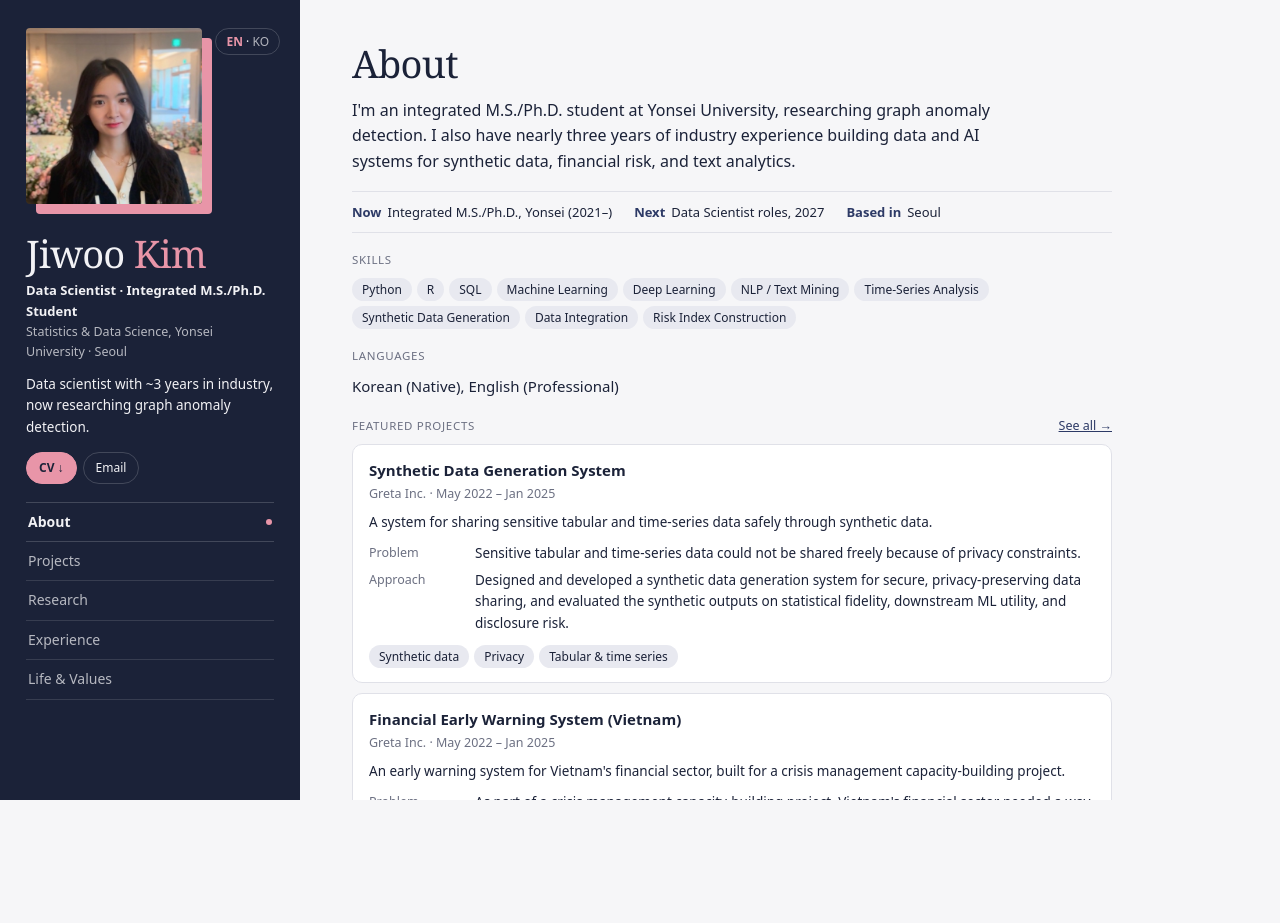
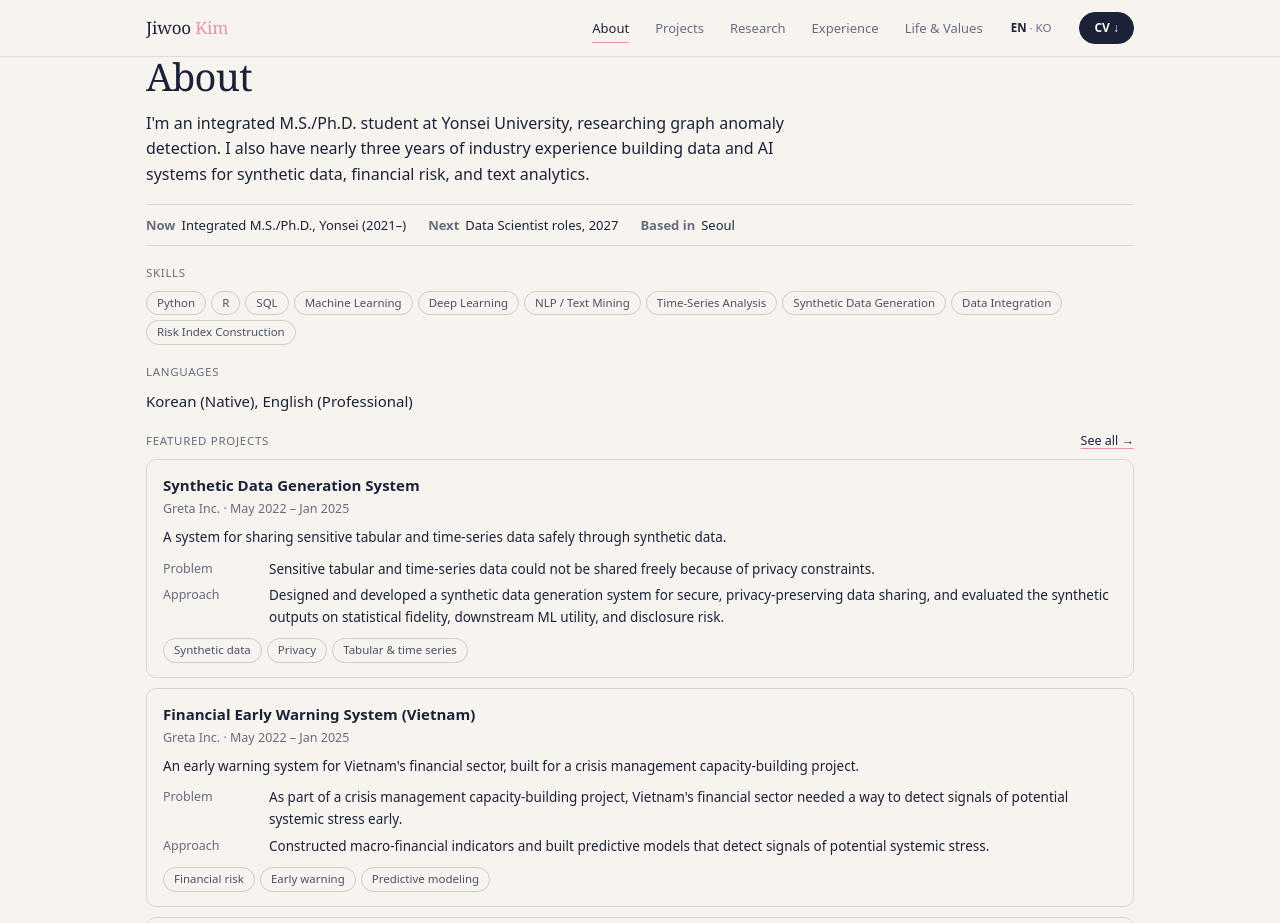
Before and after one commit to DiuDiuus/DiuDiuus.github.io, an Astro site: page / in a window 1280 px wide. Shown: the top 923 px of the page. Before the commit the page ends 800 px from the top, so only its background shows below. Built offline with nearby package versions, Linux system fonts and the light colour scheme; Astro itself is replaced by a stand-in of ours; a web font is replaced by a local one.

Commit message:
feat: sticky top bar and footer replace the sidebar; paper palette
Co-Authored-By: Claude Opus 5.5 <noreply@anthropic.com>

```diff
--- a/src/components/MobileHeader.astro
+++ /dev/null
@@ -1,32 +0,0 @@
----
-import type { CollectionEntry } from 'astro:content';
-import { pick, type Lang, type Tab } from '../i18n/utils';
-import { encodeEmail } from '../lib/email';
-import EmailLink from './EmailLink.astro';
-import LangToggle from './LangToggle.astro';
-import Nav from './Nav.astro';
-
-interface Props {
-  lang: Lang;
-  tab: Tab;
-  profile: CollectionEntry<'profile'>['data'];
-  hasBeyond: boolean;
-}
-const { lang, tab, profile, hasBeyond } = Astro.props;
----
-
-<header class="mobile-header">
-  <div class="mh-top">
-    <img class="mh-photo" src="/images/profile.jpg" width="56" height="56" alt="" />
-    <div class="mh-id">
-      <p class="name">Jiwoo <span class="name-accent">Kim</span></p>
-      <p class="title">{pick(profile.title, lang)}</p>
-    </div>
-    <LangToggle lang={lang} tab={tab} />
-  </div>
-  <div class="buttons">
-    <a class="btn btn-cv" href="/cv/Jiwoo_Kim_CV.pdf" target="_blank" rel="noopener">CV ↓</a>
-    <EmailLink code={encodeEmail(profile.email)} lang={lang} />
-  </div>
-  <Nav lang={lang} tab={tab} hasBeyond={hasBeyond} />
-</header>
--- a/src/components/Sidebar.astro
+++ /dev/null
@@ -1,35 +0,0 @@
----
-import type { CollectionEntry } from 'astro:content';
-import { pick, type Lang, type Tab } from '../i18n/utils';
-import { encodeEmail } from '../lib/email';
-import EmailLink from './EmailLink.astro';
-import LangToggle from './LangToggle.astro';
-import Nav from './Nav.astro';
-
-interface Props {
-  lang: Lang;
-  tab: Tab;
-  profile: CollectionEntry<'profile'>['data'];
-  hasBeyond: boolean;
-}
-const { lang, tab, profile, hasBeyond } = Astro.props;
-const { github, linkedin, scholar } = profile.links;
----
-
-<aside class="sidebar">
-  <LangToggle lang={lang} tab={tab} />
-  <img class="photo" src="/images/profile.jpg" width="176" height="176" alt={pick(profile.name, lang)} />
-  {lang === 'ko' && <p class="name-ko">{pick(profile.name, 'ko')}</p>}
-  <p class="name">Jiwoo <span class="name-accent">Kim</span></p>
-  <p class="title">{pick(profile.title, lang)}</p>
-  <p class="affiliation">{pick(profile.affiliation, lang)}</p>
-  <p class="tagline">{pick(profile.tagline, lang)}</p>
-  <div class="buttons">
-    <a class="btn btn-cv" href="/cv/Jiwoo_Kim_CV.pdf" target="_blank" rel="noopener">CV ↓</a>
-    <EmailLink code={encodeEmail(profile.email)} lang={lang} />
-    {github && <a class="btn" href={github} rel="me noopener" target="_blank">GitHub</a>}
-    {linkedin && <a class="btn" href={linkedin} rel="me noopener" target="_blank">LinkedIn</a>}
-    {scholar && <a class="btn" href={scholar} rel="noopener" target="_blank">Scholar</a>}
-  </div>
-  <Nav lang={lang} tab={tab} hasBeyond={hasBeyond} />
-</aside>
--- /dev/null
+++ b/src/components/SiteFooter.astro
@@ -0,0 +1,24 @@
+---
+import type { CollectionEntry } from 'astro:content';
+import type { Lang } from '../i18n/utils';
+import { encodeEmail } from '../lib/email';
+import EmailLink from './EmailLink.astro';
+
+interface Props {
+  lang: Lang;
+  profile: CollectionEntry<'profile'>['data'];
+}
+const { lang, profile } = Astro.props;
+const { github, linkedin, scholar } = profile.links;
+---
+
+<footer class="site-footer">
+  <div class="foot-inner">
+    <EmailLink code={encodeEmail(profile.email)} lang={lang} />
+    <a class="btn" href="/cv/Jiwoo_Kim_CV.pdf" target="_blank" rel="noopener">CV ↓</a>
+    {github && <a class="btn" href={github} rel="me noopener" target="_blank">GitHub</a>}
+    {linkedin && <a class="btn" href={linkedin} rel="me noopener" target="_blank">LinkedIn</a>}
+    {scholar && <a class="btn" href={scholar} rel="noopener" target="_blank">Scholar</a>}
+    <span class="copy">© Jiwoo Kim</span>
+  </div>
+</footer>
--- /dev/null
+++ b/src/components/SiteHeader.astro
@@ -0,0 +1,21 @@
+---
+import { tabPath, type Lang, type Tab } from '../i18n/utils';
+import LangToggle from './LangToggle.astro';
+import Nav from './Nav.astro';
+
+interface Props {
+  lang: Lang;
+  tab: Tab;
+  hasBeyond: boolean;
+}
+const { lang, tab, hasBeyond } = Astro.props;
+---
+
+<header class="site-header">
+  <div class="bar">
+    <a class="logo" href={tabPath('about', lang)}>Jiwoo <span class="name-accent">Kim</span></a>
+    <Nav lang={lang} tab={tab} hasBeyond={hasBeyond} />
+    <LangToggle lang={lang} tab={tab} />
+    <a class="btn btn-cv" href="/cv/Jiwoo_Kim_CV.pdf" target="_blank" rel="noopener">CV ↓</a>
+  </div>
+</header>
--- a/src/layouts/SiteLayout.astro
+++ b/src/layouts/SiteLayout.astro
@@ -7,8 +7,8 @@ import 'pretendard/dist/web/variable/pretendardvariable-dynamic-subset.css';
 import '../styles/global.css';
 
 import { getCollection, getEntry } from 'astro:content';
-import MobileHeader from '../components/MobileHeader.astro';
-import Sidebar from '../components/Sidebar.astro';
+import SiteFooter from '../components/SiteFooter.astro';
+import SiteHeader from '../components/SiteHeader.astro';
 import { pick, tabPath, type Lang, type Tab } from '../i18n/utils';
 
 interface Props {
@@ -59,13 +59,11 @@ const url = (path: string) => new URL(path, site).href;
     }
   </head>
   <body>
-    <div class="site">
-      <Sidebar lang={lang} tab={tab} profile={profile} hasBeyond={hasBeyond} />
-      <MobileHeader lang={lang} tab={tab} profile={profile} hasBeyond={hasBeyond} />
-      <main id="main">
-        <div class="main-inner"><slot /></div>
-      </main>
-    </div>
+    <SiteHeader lang={lang} tab={tab} hasBeyond={hasBeyond} />
+    <main id="main">
+      <div class="main-inner"><slot /></div>
+    </main>
+    <SiteFooter lang={lang} profile={profile} />
     <script is:inline>
       // Reveal on view: see "Reveal on view" in global.css. Runs before first paint, so nothing flashes.
       (() => {
--- a/src/styles/global.css
+++ b/src/styles/global.css
@@ -1,23 +1,23 @@
-/* ---------- Ink & Rose tokens (spec 5.4) ---------- */
+/* ---------- Paper, ink & rose tokens (redesign C, spec 2026-11-27 §4) ---------- */
 :root {
-  --sb-bg: #1b2238;
-  --sb-fg: #f2f2f5;
-  --sb-muted: rgba(242, 242, 245, 0.72);
-  --sb-line: rgba(242, 242, 245, 0.18);
+  --bg: #f7f4ef;
+  --fg: #1b2238;
+  --fg-2: #4a5068;
+  --muted: #686c7e; /* small text on paper: ~4.7:1 (WCAG AA) */
+  --line: #dcd7ce;
+  --line-soft: #e3ddd3;
+  --chip-line: #d3ccc1;
   --rose: #e895a8;
-  --secondary: #2d3a66;
-  --bg: #f6f6f8;
-  --fg: #1b2238;
-  --muted: #6c7082;
-  --line: #e0e1e8;
-  --card: #ffffff;
-  --chip: #e8e9f0;
+  --rose-text: #c27387; /* only for text >= 18px or hover */
+  --header-h: 56px;
+  --page-w: 1100px;
+  --gutter: 56px;
 
   --font-display: 'Fraunces Variable', 'Gowun Batang', Georgia, serif;
   --font-body: 'DM Sans Variable', 'Pretendard Variable', system-ui, sans-serif;
-  --sidebar-w: 300px;
 }
 :lang(ko) {
+  --font-display: 'Gowun Batang', 'Fraunces Variable', Georgia, serif;
   --font-body: 'Pretendard Variable', 'DM Sans Variable', system-ui, sans-serif;
 }
 
@@ -35,92 +35,76 @@ body {
   -webkit-font-smoothing: antialiased;
 }
 :lang(ko) body { word-break: keep-all; }
-a { color: var(--secondary); }
+a { color: var(--fg); text-decoration-color: var(--rose); text-underline-offset: 3px; }
 ul { list-style: none; margin: 0; padding: 0; }
 p { margin: 0; }
 :focus-visible { outline: 2px solid var(--rose); outline-offset: 2px; border-radius: 4px; }
 
-/* ---------- Layout: fixed sidebar + scrolling main ---------- */
-.site { display: grid; grid-template-columns: var(--sidebar-w) 1fr; height: 100vh; height: 100dvh; }
-.sidebar {
-  view-transition-name: sidebar;
-  position: relative;
-  background: var(--sb-bg);
-  color: var(--sb-fg);
-  padding: 28px 26px 22px;
-  overflow-y: auto;
-  display: flex;
-  flex-direction: column;
+/* ---------- Layout: sticky top bar, centred page column, footer ---------- */
+.site-header {
+  view-transition-name: site-header;
+  position: sticky;
+  top: 0;
+  z-index: 10;
+  background: var(--bg);
+  border-bottom: 1px solid var(--line-soft);
 }
-main { overflow-y: auto; padding: 44px 52px 64px; }
-.main-inner { max-width: 760px; }
-.mobile-header { display: none; }
-
-/* ---------- Sidebar ---------- */
-.photo {
-  display: block;
-  width: 176px;
-  height: 176px;
-  object-fit: cover;
-  object-position: 50% 50%;
-  border-radius: 4px;
-  box-shadow: 10px 10px 0 var(--rose);
-  margin-bottom: 30px;
-  flex-shrink: 0;
-}
-.name {
-  font-family: var(--font-display);
+.bar,
+.main-inner,
+.foot-inner { max-width: var(--page-w); margin: 0 auto; padding-left: var(--gutter); padding-right: var(--gutter); }
+.bar { height: var(--header-h); display: flex; align-items: center; gap: 28px; font-size: 13px; }
+.logo {
+  margin-right: auto;
+  font-family: 'Fraunces Variable', Georgia, serif;
+  font-size: 17px;
   font-weight: 500;
-  font-size: 38px;
-  line-height: 1;
-  letter-spacing: -0.02em;
-  margin: 0 0 8px;
+  letter-spacing: -0.01em;
+  color: var(--fg);
+  text-decoration: none;
+  white-space: nowrap;
 }
 .name-accent { color: var(--rose); }
-.name-ko { font-size: 13px; color: var(--sb-muted); margin-bottom: 4px; }
-.title { font-size: 13px; font-weight: 600; }
-.affiliation { font-size: 12.5px; color: var(--sb-muted); }
-.tagline { font-size: 13.5px; margin: 12px 0 14px; }
-.buttons { display: flex; flex-wrap: wrap; gap: 6px; }
+.nav ul { display: flex; gap: 26px; }
+.nav a { position: relative; display: block; padding: 4px 0; color: var(--muted); text-decoration: none; white-space: nowrap; }
+.nav a:hover,
+.nav a[aria-current='page'] { color: var(--fg); }
+.nav-indicator { position: absolute; left: 0; right: 0; bottom: -1px; height: 1.5px; border-radius: 1px; background: var(--rose); view-transition-name: nav-indicator; }
+.lang-toggle { font-size: 11.5px; color: var(--muted); white-space: nowrap; }
+.lang-toggle a { color: inherit; text-decoration: none; }
+.lang-toggle a[aria-current='true'] { color: var(--fg); font-weight: 600; }
 .btn {
   display: inline-block;
   font-size: 12px;
-  padding: 5px 12px;
+  padding: 5px 14px;
   border-radius: 99px;
-  border: 1px solid var(--sb-line);
-  color: inherit;
+  border: 1px solid var(--chip-line);
+  color: var(--fg);
   text-decoration: none;
   white-space: nowrap;
 }
 .btn:hover { border-color: var(--rose); }
-.btn-cv { background: var(--rose); border-color: var(--rose); color: var(--sb-bg); font-weight: 600; }
+.btn-cv { background: var(--fg); border-color: var(--fg); color: var(--bg); font-weight: 600; }
+.btn-cv:hover { border-color: var(--rose); }
+main { padding-bottom: 56px; }
+.site-footer { border-top: 1px solid var(--line-soft); }
+.foot-inner { display: flex; flex-wrap: wrap; align-items: center; gap: 10px 14px; padding-top: 18px; padding-bottom: 28px; font-size: 12.5px; color: var(--muted); }
+.foot-inner .copy { margin-left: auto; }
 
-.nav { margin-top: 18px; border-top: 1px solid var(--sb-line); }
-.nav a {
-  display: flex;
-  align-items: center;
-  padding: 8px 2px;
-  font-size: 14px;
-  color: var(--sb-fg);
-  opacity: 0.72;
-  text-decoration: none;
-  border-bottom: 1px solid var(--sb-line);
+@media (max-width: 1000px) {
+  :root { --gutter: 32px; }
+  .bar { gap: 18px; }
+  .nav ul { gap: 18px; }
 }
-.nav a:hover { opacity: 1; }
-.nav a[aria-current='page'] { opacity: 1; font-weight: 600; }
-.nav a { position: relative; }
-.nav-indicator { margin-left: auto; width: 6px; height: 6px; border-radius: 50%; background: var(--rose); view-transition-name: nav-indicator; }
-
-.lang-toggle {
-  font-size: 12px;
-  border: 1px solid var(--sb-line);
-  border-radius: 99px;
-  padding: 3px 10px;
-  white-space: nowrap;
+@media (max-width: 767px) {
+  /* two rows: name · EN/KO · CV, then the tab row, which swipes sideways without a scrollbar band */
+  :root { --header-h: 96px; --gutter: 18px; }
+  .bar { height: auto; flex-wrap: wrap; gap: 8px 12px; padding-top: 12px; }
+  .site-header .nav { order: 3; flex-basis: 100%; overflow-x: auto; scrollbar-width: none; }
+  .site-header .nav::-webkit-scrollbar { display: none; }
+  .nav ul { gap: 20px; }
+  .nav a { padding: 6px 0 10px; }
+  .foot-inner .copy { margin-left: 0; flex-basis: 100%; }
 }
-.lang-toggle a { color: inherit; text-decoration: none; opacity: 0.7; }
-.lang-toggle a[aria-current='true'] { opacity: 1; color: var(--rose); font-weight: 600; }
-.sidebar .lang-toggle { position: absolute; top: 28px; right: 20px; }
 
 /* ---------- Main content ---------- */
 h1.page-title {
@@ -142,7 +126,7 @@ h1.page-title {
   border-bottom: 1px solid var(--line);
   margin-bottom: 16px;
 }
-.facts b { color: var(--secondary); margin-right: 6px; }
+.facts b { color: var(--muted); margin-right: 6px; }
 .label {
   display: flex;
   justify-content: space-between;
@@ -155,11 +139,11 @@ h1.page-title {
 }
 .label a { text-transform: none; letter-spacing: 0; font-size: 12.5px; }
 .chips { display: flex; flex-wrap: wrap; gap: 5px; }
-.chip { font-size: 12px; padding: 2px 10px; border-radius: 99px; background: var(--chip); }
+.chip { font-size: 11.5px; padding: 2px 10px; border-radius: 99px; border: 1px solid var(--chip-line); color: var(--fg-2); }
 .muted { color: var(--muted); }
 
 /* ---------- Item cards (always expanded) ---------- */
-.item { background: var(--card); border: 1px solid var(--line); border-radius: 10px; margin-bottom: 10px; scroll-margin-top: 16px; }
+.item { background: transparent; border: 1px solid var(--line); border-radius: 10px; margin-bottom: 10px; scroll-margin-top: 16px; }
 .item-head { display: flex; flex-direction: column; gap: 2px; padding: 13px 16px 8px; }
 .item .s-title { font-weight: 600; font-size: 15px; overflow-wrap: anywhere; }
 .item .s-meta { font-size: 12.5px; color: var(--muted); }
@@ -186,20 +170,6 @@ h1.page-title {
 
 /* ---------- Phone ---------- */
 @media (max-width: 767px) {
-  .site { display: block; height: auto; }
-  .sidebar { display: none; }
-  main { overflow: visible; padding: 22px 18px 48px; }
-  .mobile-header { display: block; background: var(--sb-bg); color: var(--sb-fg); padding: 16px 18px 0; }
-  .mh-top { display: flex; align-items: center; gap: 12px; }
-  .mh-photo { width: 56px; height: 56px; border-radius: 4px; object-fit: cover; box-shadow: 4px 4px 0 var(--rose); }
-  .mh-id { flex: 1; min-width: 0; }
-  .mh-id .name { font-size: 28px; margin: 0; }
-  .mh-id .title { font-size: 12px; font-weight: 500; color: var(--sb-muted); }
-  .mobile-header .buttons { margin: 12px 0 4px; }
-  .mobile-header .nav { display: flex; overflow-x: auto; border-top: 1px solid var(--sb-line); margin-top: 10px; }
-  .mobile-header .nav ul { display: flex; }
-  .mobile-header .nav a { border-bottom: 2px solid transparent; padding: 10px 12px; white-space: nowrap; }
-  .mobile-header .nav-indicator { position: absolute; left: 12px; right: 12px; bottom: -2px; width: auto; height: 2px; border-radius: 1px; margin: 0; }
   h1.page-title { font-size: 32px; }
   .item dl { grid-template-columns: 1fr; gap: 0; }
   .item dt { margin-top: 6px; }
@@ -207,7 +177,6 @@ h1.page-title {
 
 /* ---------- Page transitions (cross-document View Transitions; no JS) ---------- */
 @view-transition { navigation: auto; }
-.mobile-header { view-transition-name: mobile-header; }
 /* old page drifts left and fades; new page glides in from the right; the menu marker glides with a soft overshoot */
 ::view-transition-old(root) { animation: 240ms cubic-bezier(0.4, 0, 1, 1) both vt-out; }
 ::view-transition-new(root) { animation: 520ms cubic-bezier(0.16, 1, 0.3, 1) 80ms both vt-in; }
@@ -235,12 +204,3 @@ h1.page-title {
     animation-delay: var(--reveal-delay, 0ms);
   }
 }
-
-/* Phone: the header scrolls with the page, so morphing its position on navigation made it fly in from above.
-   Snap it in place instead, and hide the tab row's scrollbar (the row still scrolls by swipe). */
-@media (max-width: 767px) {
-  ::view-transition-group(mobile-header) { animation: none; }
-  .mobile-header .nav-indicator { view-transition-name: none; }
-  .mobile-header .nav { scrollbar-width: none; }
-  .mobile-header .nav::-webkit-scrollbar { display: none; }
-}
```
Also changed, not shown: 1 other file.
